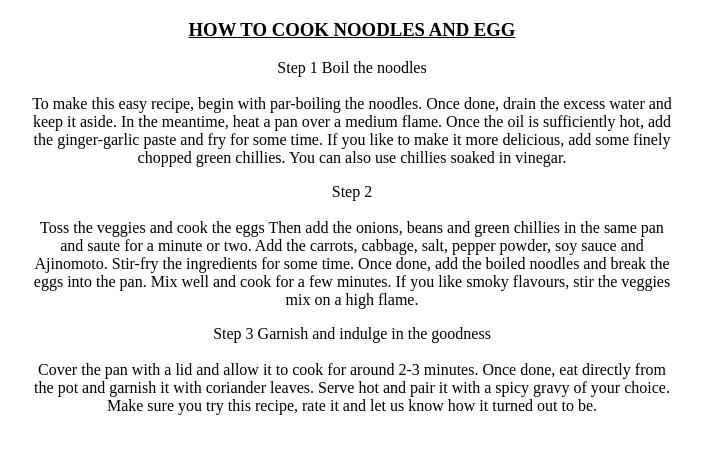
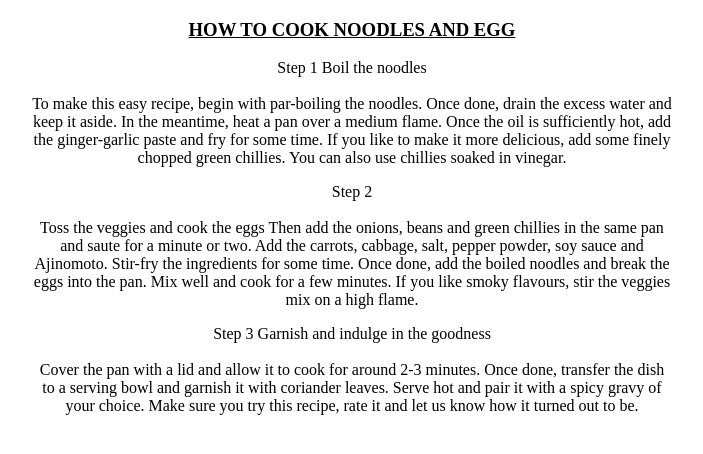
Before and after one commit to Raphael3423/gadstutorialongit, a plain HTML site: page noodlestutorial.html in a window 1280 px wide. Shown: the whole page, without its empty margins (288-991 px from the left). Drawn offline with Linux system fonts and the light colour scheme.

Commit message:
committed the text back

```diff
--- a/noodlestutorial.html
+++ b/noodlestutorial.html
@@ -17,7 +17,7 @@ To make this easy recipe, begin with par-boiling the noodles. Once done, drain t
 Then add the onions, beans and green chillies in the same pan and saute for a minute or two. Add the carrots, cabbage, salt, pepper powder, soy sauce and Ajinomoto. Stir-fry the ingredients for some time. Once done, add the boiled noodles and break the eggs into the pan. Mix well and cook for a few minutes. If you like smoky flavours, stir the veggies mix on a high flame.</p>
 
 <p>Step 3 Garnish and indulge in the goodness <br><br>
-Cover the pan with a lid and allow it to cook for around 2-3 minutes. Once done, eat directly from the pot and garnish it with coriander leaves. Serve hot and pair it with a spicy gravy of your choice. Make sure you try this recipe, rate it and let us know how it turned out to be.
+Cover the pan with a lid and allow it to cook for around 2-3 minutes. Once done, transfer the dish to a serving bowl and garnish it with coriander leaves. Serve hot and pair it with a spicy gravy of your choice. Make sure you try this recipe, rate it and let us know how it turned out to be.
 
 </p>
 
```
